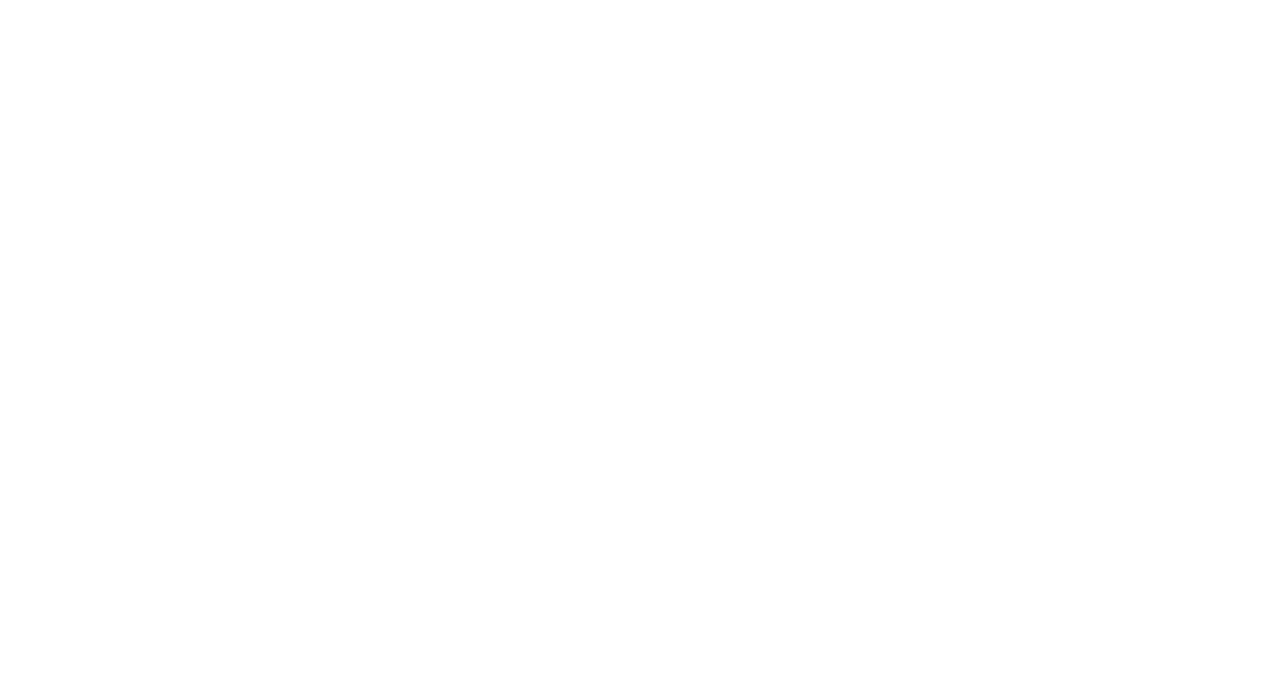
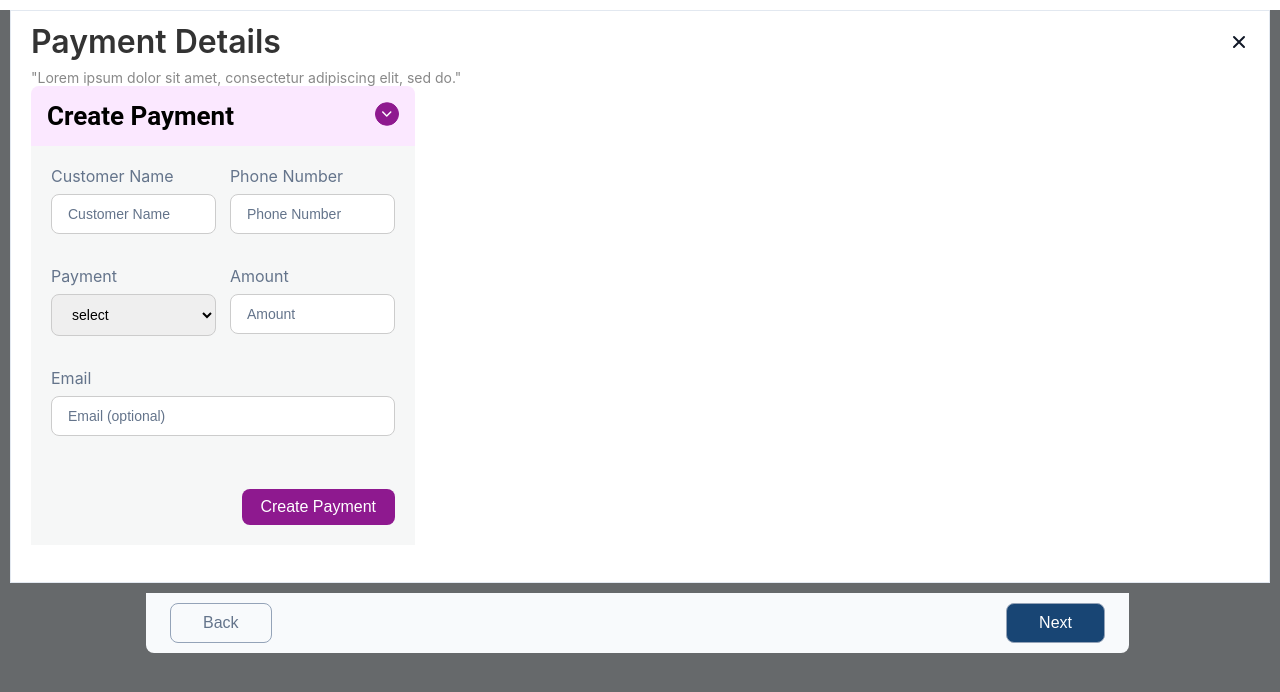
Before and after one commit to Reetesh74/intelliclick_aplli, a React (Create React App) app: page /draft-details in a window 1280 px wide. Before the commit this address had no page. Shown: the top 692 px of the page. Built offline with nearby package versions, Linux system fonts and the light colour scheme.

Commit message:
ui change

```diff
--- a/src/App.js
+++ b/src/App.js
@@ -6,6 +6,7 @@ import StudentEnrollment from "./pages/StudentEnrollment";
 import CreatePayment from "./pages/CreatePayment";
 import PaymentTable from "./pages/PaymentTable";
 import HomePage from "./pages/HomePage";
+import DraftDetails from "./pages/DraftDetails"
 
 function App() {
   return (
@@ -17,6 +18,7 @@ function App() {
         <Route path="/student-enrollemnt" element={<StudentEnrollment />} />
         <Route path="/create-payment" element={<CreatePayment />} />
         <Route path="/payment-details" element={<PaymentTable />} />
+        <Route path="/draft-details" element={<DraftDetails />} />
       </Routes>
     </Router>
   );
--- a/src/components/styles/PaymentDetails.css
+++ b/src/components/styles/PaymentDetails.css
@@ -121,6 +121,7 @@
 	background: #f8fafc;
 	bottom: 0;
 	z-index: 10;
+	/* width: 48.4vw; */
 }
 
 .button-section .back-button,
@@ -131,6 +132,11 @@
 
 .outer-background {
 	background-color: #66696b;
-	padding-top: 5px;
+	/* padding-top: 5px; */
 	min-height: 100vh;
+	/* display: flex;
+	justify-content: center;
+	align-items: center;
+	flex-direction: column; */
+	/* min-height: 100vh; */
 }
--- a/src/pages/CreatePayment.js
+++ b/src/pages/CreatePayment.js
@@ -33,6 +33,7 @@ function CreatePayment() {
   };
 
   return (
+    <div className="center-payment-container">
       <div className="container-enrollment">
         <div className="payment-header">
           <span className="enrollment-text">Create Payment</span>
@@ -52,6 +53,7 @@ function CreatePayment() {
           buttonText="Create Payment"
         />
       </div>
+    </div>
   );
 }
 
--- /dev/null
+++ b/src/pages/DraftDetails.js
@@ -0,0 +1,89 @@
+import React, { useState } from "react";
+import { useNavigate } from "react-router-dom";
+import "../components/styles/PaymentDetails.css";
+import "../styles/DraftDetails.css";
+import PaymentForm from "../components/forms/PaymentForm";
+const PaymentDetails = () => {
+  const navigate = useNavigate();
+  const [formData, setFormData] = useState({
+    customerName: "",
+    phoneNumber: "",
+    payment: "",
+    amount: "",
+    email: "",
+  });
+  const paymentOptions = [
+    { value: "", label: "Select Payment Method", disabled: true },
+    { value: "Cashfree", label: "Cashfree" },
+    { value: "Razorpay", label: "Razorpay" },
+  ];
+  const handleChange = (e) => {
+    const { name, value } = e.target;
+    setFormData((prevData) => ({
+      ...prevData,
+      [name]: value,
+    }));
+  };
+  const handleSubmit = (e) => {
+    e.preventDefault();
+    console.log(formData);
+    navigate("/payment-details");
+  };
+
+  const handleNext = () => {
+    navigate("/payment-status");
+  };
+
+  return (
+    <div className="outer-background">
+      <div className="draft-details-container">
+        <div className="header-section">
+          <div className="page-name">
+            <span>Payment Details</span>
+            <img src="/icons/cross-icon.svg" alt="Enrollment Icon" />
+          </div>
+          <div className="subtitle-details">
+            "Lorem ipsum dolor sit amet, consectetur adipiscing elit, sed do."
+          </div>
+        </div>
+        <div className="container-draft">
+          <div className="payment-header">
+            <span className="enrollment-text">Create Payment</span>
+            <span>
+              <img
+                src="/icons/downarrow-icon.svg"
+                alt="Enrollment Icon"
+                className="student-enrollmentIcon"
+              />
+            </span>
+          </div>
+          <PaymentForm
+            formData={formData}
+            handleChange={handleChange}
+            handleSubmit={handleSubmit}
+            paymentOptions={paymentOptions}
+            buttonText="Create Payment"
+          />
+        </div>
+      </div>
+
+      <div className="button-section-details">
+        <button
+          className="back-button"
+          style={{ color: "#64748B", background: "#F8FAFC" }}
+        >
+          Back
+        </button>
+        <button
+          className="next-button"
+          onClick={handleNext}
+          style={{ color: "#FFFFFF", background: "#184574" }}
+        >
+          Next
+        </button>
+      </div>
+    </div>
+  );
+};
+
+export default PaymentDetails;
--- a/src/pages/PaymentTable.js
+++ b/src/pages/PaymentTable.js
@@ -91,6 +91,7 @@ const PaymentTable = () => {
   };
 
   return (
+    <div className= "center-payment-container">
       <div className="payment-container">
         <div className="payment-header">
           <span className="enrollment-text">Create Payment</span>
@@ -160,6 +161,7 @@ const PaymentTable = () => {
           />
         )}
       </div>
+    </div>
   );
 };
 
--- a/src/pages/StudentEnrollment.js
+++ b/src/pages/StudentEnrollment.js
@@ -28,6 +28,7 @@ function StudentEnrollment() {
   };
 
   return (
+    <div className="center-payment-container">
       <div className="container-enrollment">
         <div className="header">
           <span className="enrollment-text">Student Enrollment</span>
@@ -86,13 +87,13 @@ function StudentEnrollment() {
             <button className="button">
               <span>Continue</span>
               <span>
-              {" "}
                 <img src="/icons/down-icon.svg" alt="Enrollment Icon" />
               </span>
             </button>
           </div>
         </form>
       </div>
+    </div>
   );
 }
 
--- /dev/null
+++ b/src/styles/DraftDetails.css
@@ -0,0 +1,10 @@
+.draft-details-container{
+    padding: 11px 20px 0px 20px;
+    border: 1px solid #E2E8F0;
+    background: #FFFFFF;
+    margin: 10px;
+}
+.container-draft{
+    width: 30vw;
+    height: 62vh;
+}
--- a/src/styles/HomePage.css
+++ b/src/styles/HomePage.css
@@ -136,3 +136,10 @@
   cursor: pointer;
   margin-right: 10px;
 }
+
+.draft-container {
+  display: flex;
+  justify-content: center; /* Horizontally center */
+  align-items: center;    /* Vertically center */
+  min-height: 100vh;      /* Ensure it occupies the full viewport height */
+}
--- a/src/styles/PaymentTable.css
+++ b/src/styles/PaymentTable.css
@@ -2,8 +2,8 @@
   margin: 50px;
   border-radius: 8px;
   border: 1px solid #E2E8F0;
+  width: 43vw;
 }
-
 
 .header h2 {
   font-size: 24px;
--- a/src/styles/StudentEnrollment.css
+++ b/src/styles/StudentEnrollment.css
@@ -3,6 +3,7 @@
 	border: 1px solid #ccc;
 	border-radius: 8px;
 	font-family: Arial, sans-serif;
+	width: 43vw;
 }
 
 .header {
@@ -108,3 +109,10 @@
 	cursor: pointer;
 	margin-top: 20px;
 }
+
+.center-payment-container {
+	display: flex;
+	justify-content: center;
+	align-items: center;
+	min-height: 100vh;
+  }
```
Also changed, not shown: src/pages/HomePage.js (+7 -0 lines). Lines whose indentation alone changed are shown as unchanged.
